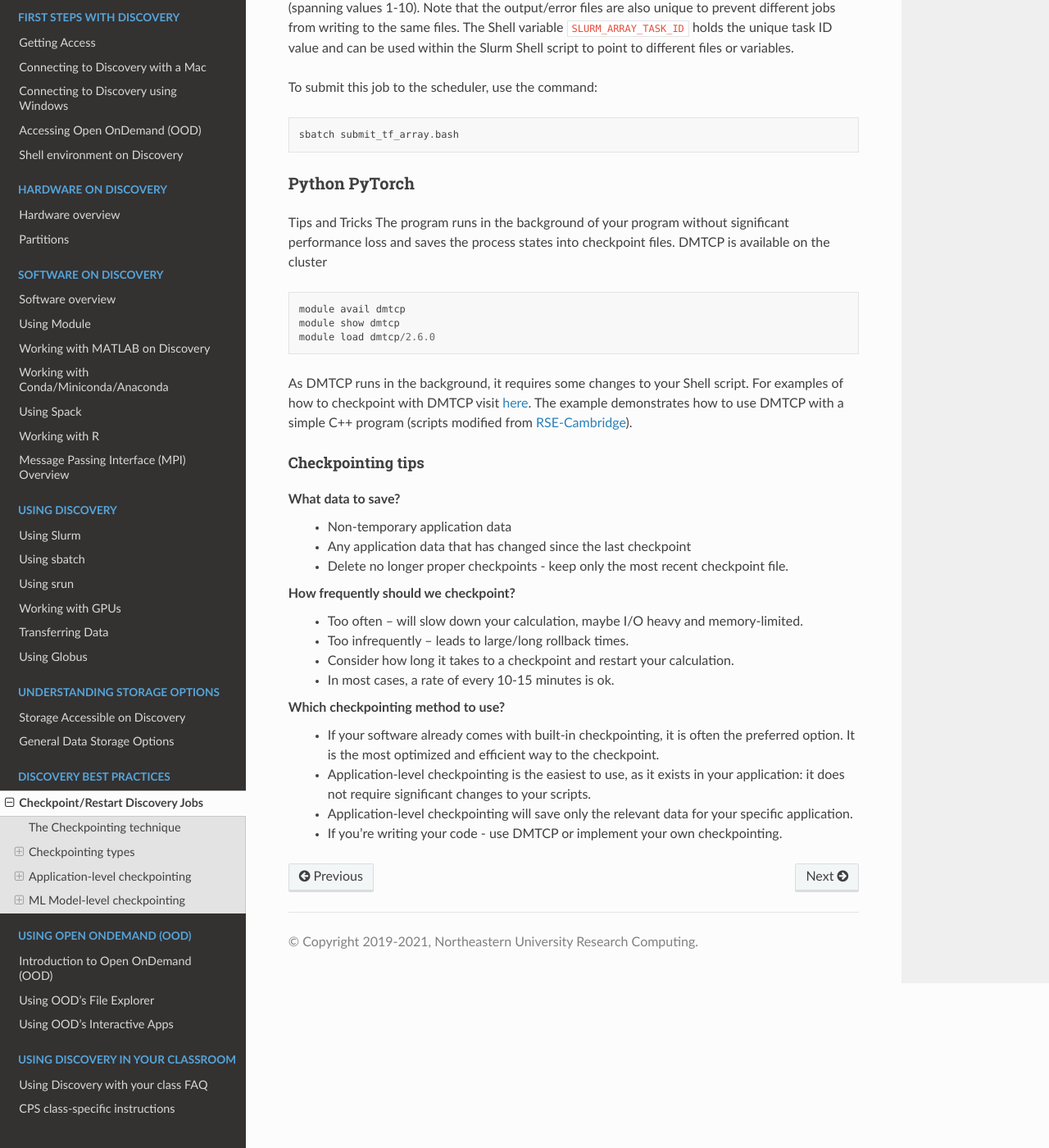
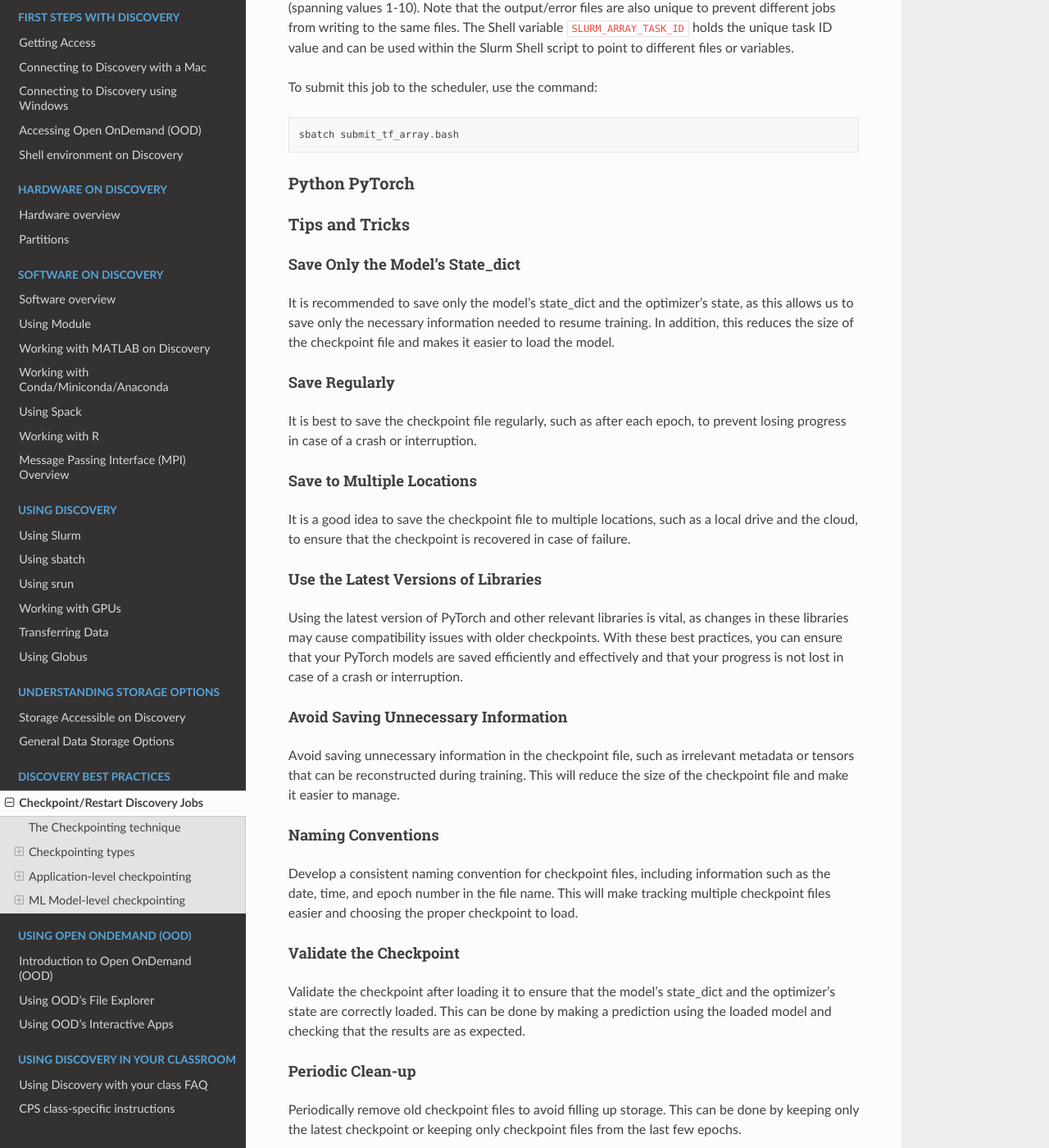
Before and after one commit to northeastern-rc/rc-public-documentation, a Sphinx documentation site: the page built from docs/source/best-practices/checkpointing.rst, in a window 1280 px wide and 1400 px high, scrolled down 4699 px. Shown: the whole window at 82% size. Built offline with Sphinx 7.4.7 and the Read the Docs theme 2.0.0, drawn with Linux system fonts in a browser that asks for light colours; some of the changed text lies outside the part shown.

Commit message:
Add tips and tricks for model-level

```diff
--- a/docs/source/best-practices/checkpointing.rst
+++ b/docs/source/best-practices/checkpointing.rst
@@ -167,32 +167,40 @@ Python PyTorch
 ------------------
 
 Tips and Tricks
-The program runs in the background of your program without significant performance loss and saves the process states into checkpoint files. DMTCP is available on the cluster ::
+------------------
 
- module avail dmtcp
- module show dmtcp
- module load dmtcp/2.6.0
+Save Only the Model's State_dict
+""""""""""""""""""""""""""""""""
+It is recommended to save only the model's state_dict and the optimizer's state, as this allows us to save only the necessary information needed to resume training. In addition, this reduces the size of the checkpoint file and makes it easier to load the model.
 
-As DMTCP runs in the background, it requires some changes to your Shell script. For examples of how to checkpoint with DMTCP visit `here <https://github.com/northeastern-rc/training-checkpointing/tree/main/Exercise_3>`_.
-The example demonstrates how to use DMTCP with a simple C++ program (scripts modified from `RSE-Cambridge <https://github.com/RSE-Cambridge/dmtcp-tests>`_).
+Save Regularly
+""""""""""""""""""""
+It is best to save the checkpoint file regularly, such as after each epoch, to prevent losing progress in case of a crash or interruption.
 
+Save to Multiple Locations
+""""""""""""""""""""""""""""""""
+It is a good idea to save the checkpoint file to multiple locations, such as a local drive and the cloud, to ensure that the checkpoint is recovered in case of failure.
 
-Checkpointing tips
-~~~~~~~~~~~~~~~~~~~
+Use the Latest Versions of Libraries
+""""""""""""""""""""""""""""""""""""""""
+Using the latest version of PyTorch and other relevant libraries is vital, as changes in these libraries may cause compatibility issues with older checkpoints. With these best practices, you can ensure that your PyTorch models are saved efficiently and effectively and that your progress is not lost in case of a crash or interruption.
 
-What data to save?
- * Non-temporary application data
- * Any application data that has changed since the last checkpoint
- * Delete no longer proper checkpoints - keep only the most recent checkpoint file.
+Avoid Saving Unnecessary Information
+""""""""""""""""""""""""""""""""""""""""
+Avoid saving unnecessary information in the checkpoint file, such as irrelevant metadata or tensors that can be reconstructed during training. This will reduce the size of the checkpoint file and make it easier to manage.
 
-How frequently should we checkpoint?
- * Too often – will slow down your calculation, maybe I/O heavy and memory-limited.
- * Too infrequently – leads to large/long rollback times.
- * Consider how long it takes to a checkpoint and restart your calculation.
- * In most cases, a rate of every 10-15 minutes is ok.
+Naming Conventions
+""""""""""""""""""""
+Develop a consistent naming convention for checkpoint files, including information such as the date, time, and epoch number in the file name. This will make tracking multiple checkpoint files easier and choosing the proper checkpoint to load.
 
-Which checkpointing method to use?
- * If your software already comes with built-in checkpointing, it is often the preferred option. It is the most optimized and efficient way to the checkpoint.
- * Application-level checkpointing is the easiest to use, as it exists in your application: it does not require significant changes to your scripts.
- * Application-level checkpointing will save only the relevant data for your specific application.
- * If you're writing your code - use DMTCP or implement your own checkpointing.
+Validate the Checkpoint
+"""""""""""""""""""""""""""
+Validate the checkpoint after loading it to ensure that the model's state_dict and the optimizer's state are correctly loaded. This can be done by making a prediction using the loaded model and checking that the results are as expected.
+
+Periodic Clean-up
+""""""""""""""""""""
+Periodically remove old checkpoint files to avoid filling up storage. This can be done by keeping only the latest checkpoint or keeping only checkpoint files from the last few epochs.
+
+Documenting Checkpoints
+""""""""""""""""""""""""""
+Document the purpose of each checkpoint and what it contains, including the model architecture, the training data, the hyper-parameters, and the performance metrics. This will help to keep track of the progress and make it easier to compare different checkpoints. With these additional best practices, you can ensure that your checkpointing process is efficient, effective, and well-organized.
```
